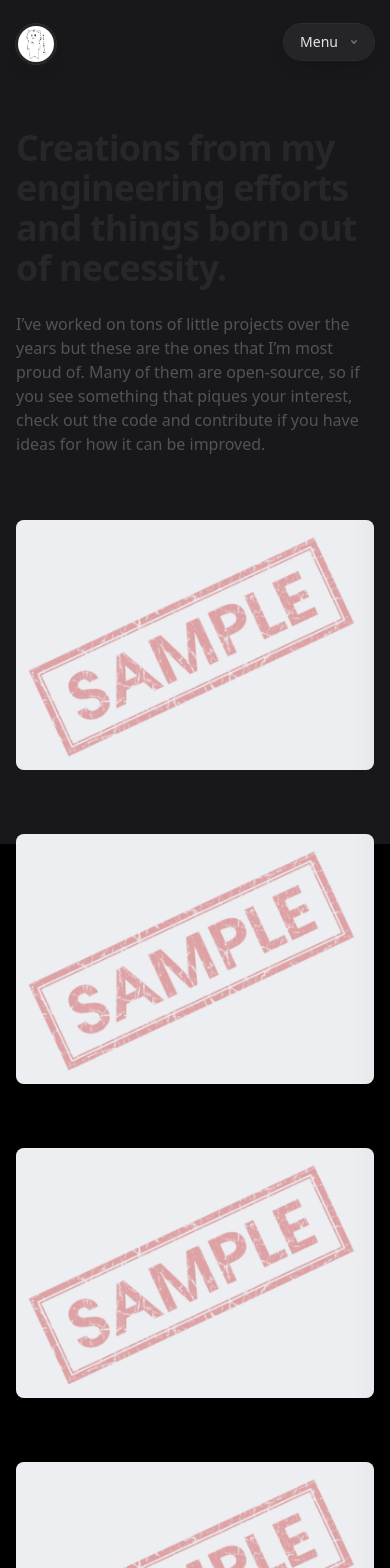
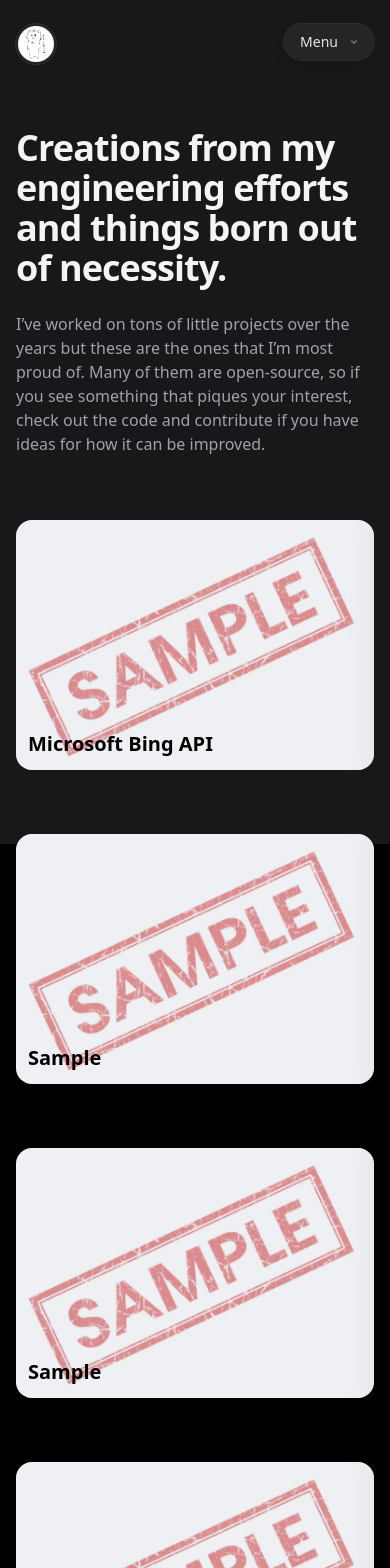
Before and after one commit to Temmy3620/miomio-portfolio, a Next.js app: page /projects in a window 390 px wide. Shown: the top 1568 px of the page. Built offline with nearby package versions, Linux system fonts and the light colour scheme.

Commit message:
projectのレイアウト修正

```diff
--- a/app/projects/page.tsx
+++ b/app/projects/page.tsx
@@ -1,47 +1,37 @@
 const projects = [
   {
-    name: 'Planetaria',
-    description: 'Creating technology to empower civilians to explore space on their own terms.',
-    link: {
+    name: 'Microsoft Bing API',
     href: 'http://planetaria.tech',
-      label: 'planetaria.tech',
-    },
     imageSrc: '/images/Sample.png',
   },
   {
-    name: 'Animaginary',
-    description: 'High performance web animation library, hand-written in optimized WASM.',
-    link: {
+    name: 'Sample',
     href: '#',
-      label: 'github.com',
-    },
     imageSrc: '/images/Sample.png',
   },
   {
-    name: 'HelioStream',
-    description: 'Real-time video streaming library, optimized for interstellar transmission.',
-    link: {
+    name: 'Sample',
     href: '#',
-      label: 'github.com',
-    },
     imageSrc: '/images/Sample.png',
   },
   {
-    name: 'cosmOS',
-    description: 'The operating system that powers our Planetaria space shuttles.',
-    link: {
+    name: 'Sample',
     href: '#',
-      label: 'github.com',
-    },
     imageSrc: '/images/Sample.png',
   },
   {
-    name: 'OpenShuttle',
-    description: 'The schematics for the first rocket I designed that successfully made it to orbit.',
-    link: {
+    name: 'Sample',
     href: '#',
-      label: 'github.com',
+    imageSrc: '/images/Sample.png',
   },
+  {
+    name: 'Sample',
+    href: '#',
+    imageSrc: '/images/Sample.png',
+  },
+  {
+    name: 'Sample',
+    href: '#',
     imageSrc: '/images/Sample.png',
   },
 ];
@@ -50,10 +40,10 @@ export default function Projects() {
   return (
     <div className="mx-auto max-w-2xl lg:max-w-5xl">
       <header className="max-w-2xl">
-        <h1 className="text-4xl font-bold tracking-tight text-zinc-800 sm:text-5xl dark:text-zinc-100">
+        <h1 className="text-4xl font-bold tracking-tight sm:text-5xl text-zinc-100">
           Creations from my engineering efforts and things born out of necessity.
         </h1>
-        <p className="mt-6 text-base text-zinc-600 dark:text-zinc-400">
+        <p className="mt-6 text-base text-zinc-400">
           I’ve worked on tons of little projects over the years but these are the ones that I’m most proud of. Many of them are open-source, so if you see something that piques your interest, check out the code and contribute if you have ideas for how it can be improved.
         </p>
       </header>
@@ -62,8 +52,15 @@ export default function Projects() {
           {projects.map((project) => (
             <li className="group relative flex flex-col items-start">
               <a href="#" className="group">
-                <div className="aspect-h-1 aspect-w-1 w-full overflow-hidden rounded-lg bg-gray-200 xl:aspect-h-8 xl:aspect-w-7">
-                  <img src={project.imageSrc} alt="Tall slender porcelain bottle with natural clay textured body and cork stopper." className="h-full w-full object-cover object-center opacity-30 group-hover:opacity-100" />
+                <div className="aspect-h-1 aspect-w-1 w-full overflow-hidden rounded-2xl bg-gray-200 xl:aspect-h-8 xl:aspect-w-7 relative">
+                  <img
+                    src={project.imageSrc}
+                    alt="Tall slender porcelain bottle with natural clay textured body and cork stopper."
+                    className="h-full w-full object-cover object-center opacity-40 transition-opacity duration-250 group-hover:opacity-75"
+                  />
+                  <div className="absolute inset-0 flex items-end justify-start transition-opacity duration-250 opacity-100 group-hover:opacity-10">
+                    <p className="text-black text-xl font-bold p-3">{project.name}</p>
+                  </div>
                 </div>
               </a>
             </li>
```
Lines whose indentation alone changed are shown as unchanged.
